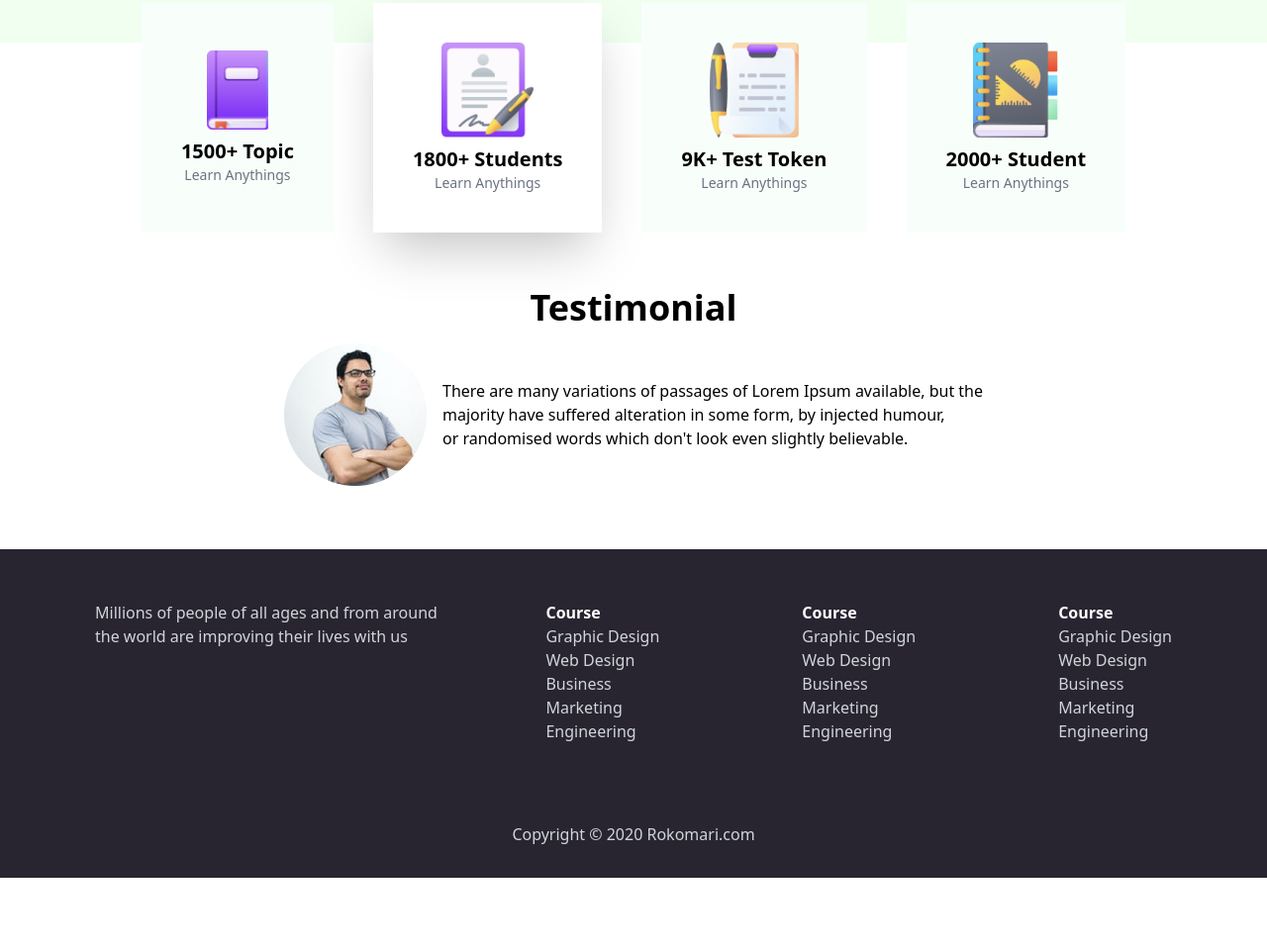
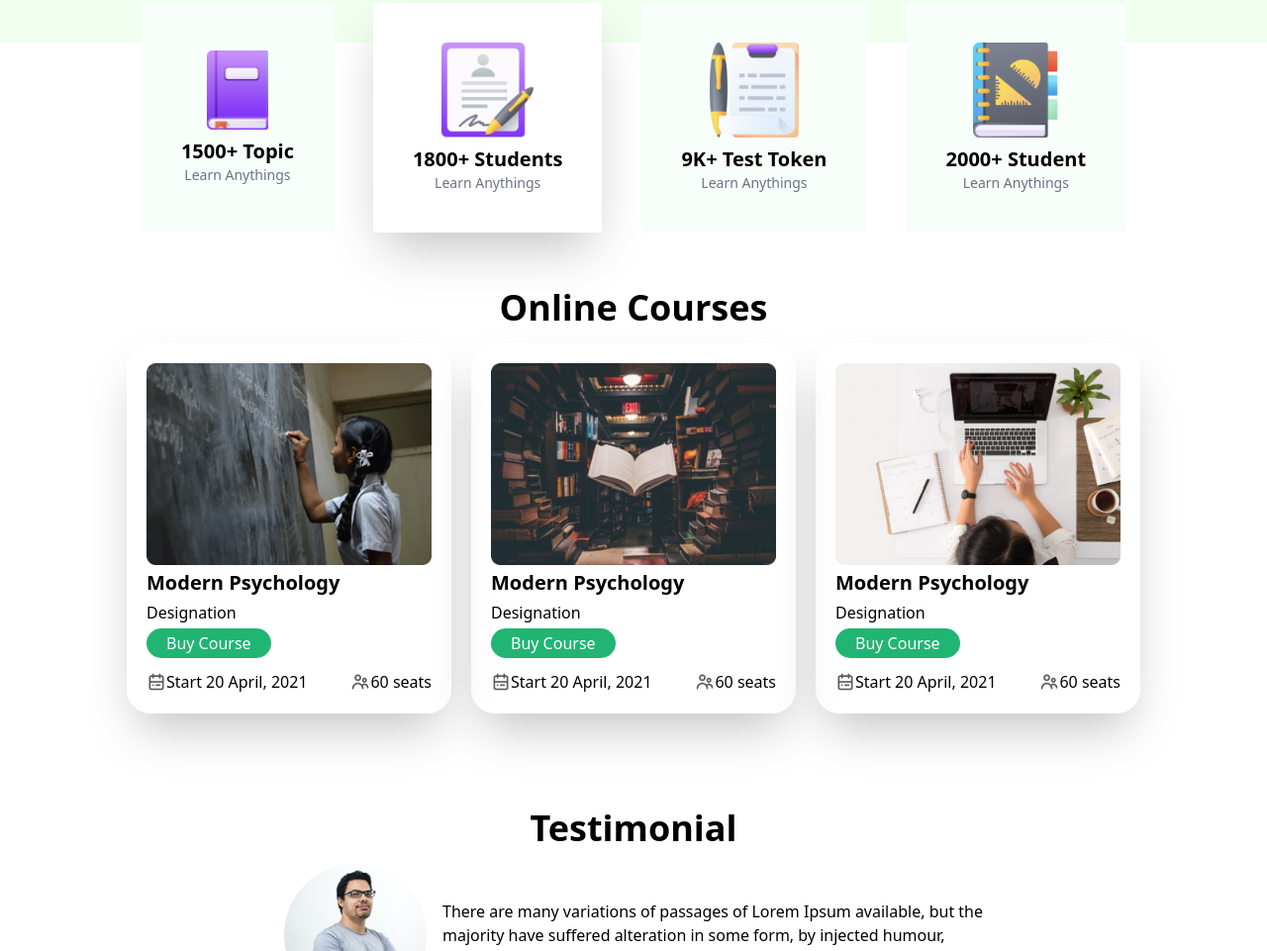
Before and after one commit to rohan26ir/E-School, a plain HTML site: page index.html in a window 1280 px wide. Shown: the part 526-1487 px from the top of the page at 99% size. Before the commit the page ends 1413 px from the top, so only its background shows below. Drawn offline with nearby package versions, Linux system fonts and the light colour scheme.

Commit message:
add Online Courses section

```diff
--- a/index.html
+++ b/index.html
@@ -84,6 +84,69 @@
      </div>
     <!-- card end -->
 
+    <!-- Online Courses -->
+     <section class="px-32 py-10">
+      <h2 class="text-center text-4xl font-bold py-4">Online Courses</h2>
+      <div class="flex gap-5">
+        <!-- 1 post card -->
+        <div class="p-5 shadow-2xl rounded-3xl space-y-1">
+          <img src="./assets/photos/Morder pyschology.png" alt="">
+          <h3 class="text-xl font-semibold">Modern Psychology</h3>
+          <p>Designation</p>
+          <button class="bg-[#21B573] text-white px-5 py-[3px] rounded-3xl">Buy Course</button>
+          <div class="flex justify-between gap-3 pt-2">
+            <div class="flex justify-center items-center">
+              <img class="h-5" src="./assets/icons/calendar.png" alt="">
+              <p>Start 20  April, 2021</p>
+            </div>
+            <div class="flex justify-center items-center">
+              <img class="h-5" src="./assets/icons/people.png" alt="">
+              <p>60 seats</p>
+            </div>
+          </div>
+
+        </div>
+        <!-- 2 post card -->
+        <div class="p-5 shadow-2xl rounded-3xl space-y-1">
+          <img src="./assets/photos/Morder psyc.png" alt="">
+          <h3 class="text-xl font-semibold">Modern Psychology</h3>
+          <p>Designation</p>
+          <button class="bg-[#21B573] text-white px-5 py-[3px] rounded-3xl">Buy Course</button>
+          <div class="flex justify-between gap-3 pt-2">
+            <div class="flex justify-center items-center">
+              <img class="h-5" src="./assets/icons/calendar.png" alt="">
+              <p>Start 20  April, 2021</p>
+            </div>
+            <div class="flex justify-center items-center">
+              <img class="h-5" src="./assets/icons/people.png" alt="">
+              <p>60 seats</p>
+            </div>
+          </div>
+
+        </div>
+        <!-- 3 post card -->
+        <div class="p-5 shadow-2xl rounded-3xl space-y-1">
+          <img src="./assets/photos/Morder pychons.png" alt="">
+          <h3 class="text-xl font-semibold">Modern Psychology</h3>
+          <p>Designation</p>
+          <button class="bg-[#21B573] text-white px-5 py-[3px] rounded-3xl">Buy Course</button>
+          <div class="flex justify-between gap-3 pt-2">
+            <div class="flex justify-center items-center">
+              <img class="h-5" src="./assets/icons/calendar.png" alt="">
+              <p>Start 20  April, 2021</p>
+            </div>
+            <div class="flex justify-center items-center">
+              <img class="h-5" src="./assets/icons/people.png" alt="">
+              <p>60 seats</p>
+            </div>
+          </div>
+
+        </div>
+
+      </div>
+     </section>
+    <!-- Online Courses end -->
+
     <!-- Testimonial -->
      <section class="px-32 py-10">
        <h2 class="text-center text-4xl font-bold py-4">Testimonial</h2>
```
